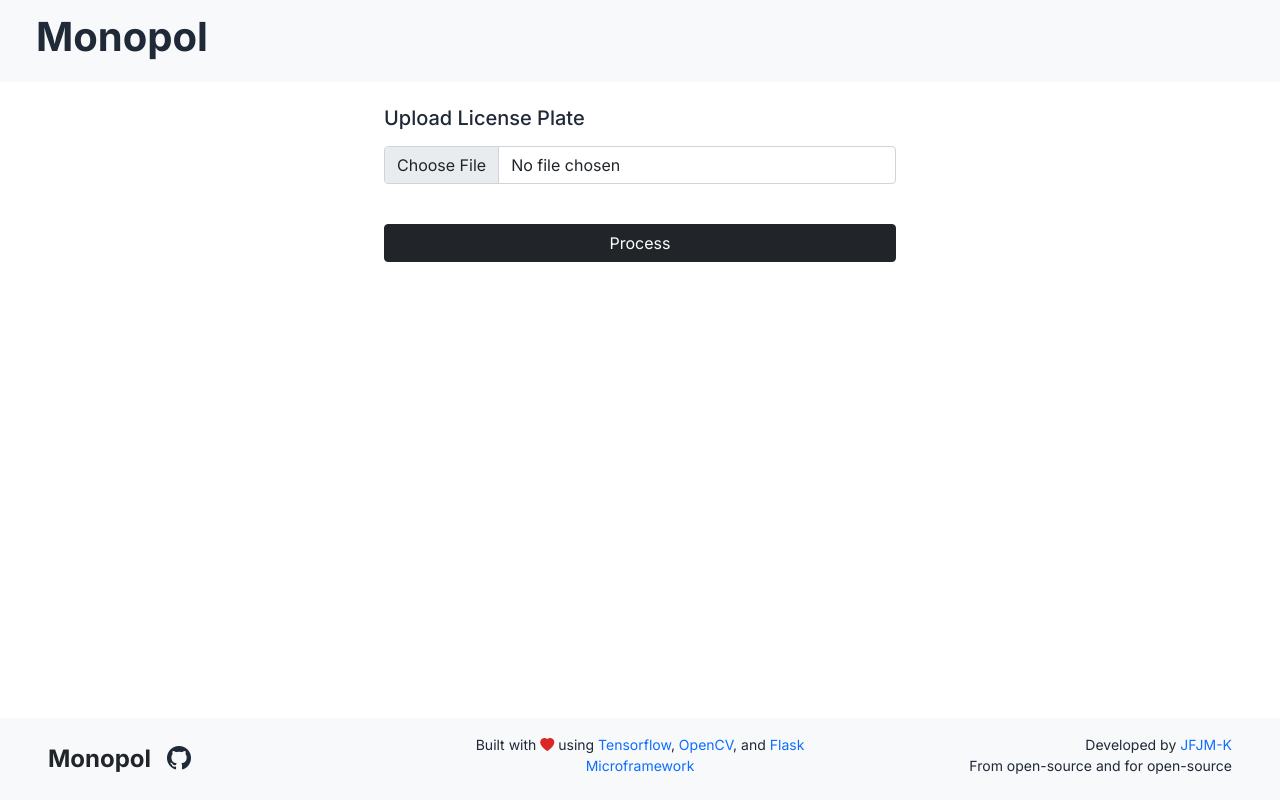
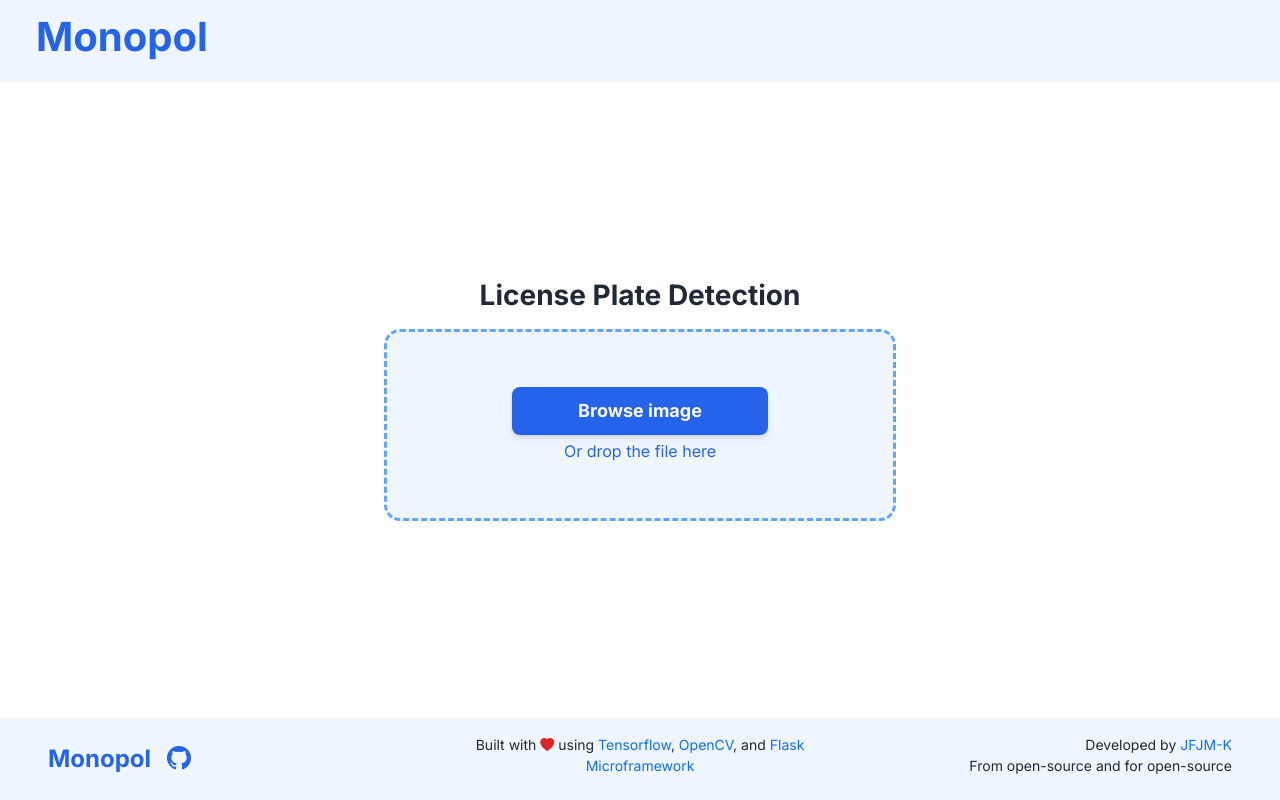
Before and after one commit to ukayaj620/monopol, a Flask app: page / in a window 1280 px wide. Run offline with Flask 2, Linux system fonts and the light colour scheme; some libraries are stand-ins or nearby versions.

Commit message:
feat: brand new Monopol UI

```diff
--- a/app.py
+++ b/app.py
@@ -54,7 +54,7 @@ def index():
         _, buffer = cv2.imencode('.jpg', img=image)
         raw_image = base64.b64encode(buffer).decode("UTF-8")
 
-        return render_template('index.html', raw_image=raw_image, preprocessed_image=base64_crop_characters_plot,
+        return render_template('result.html', raw_image=raw_image, preprocessed_image=base64_crop_characters_plot,
                                classified_text=characters)
 
     return render_template('index.html', raw_image=None, preprocessed_image=None, classified_text=None)
--- /dev/null
+++ b/static/css/index.css
@@ -0,0 +1,39 @@
+.drop-area {
+  width: 32rem;
+  height: 12rem;
+  background-color: #eff6ff;
+  border-radius: 1rem;
+  display: flex;
+  flex-direction: column;
+  justify-content: center;
+  align-items: center;
+  position: relative;
+  border: 0.1875rem dashed #60A5FA;
+}
+
+.upload-input {
+  position: absolute;
+  left: 0;
+  top: 0;
+  height: 100%;
+  width: 100%;
+  cursor: pointer;
+  opacity: 0;
+  &:focus {
+    outline: none;
+  }
+}
+
+.fake-upload-button {
+  background-color: #2563eb;
+  border-radius: 0.5rem;
+  width: 16rem;
+  height: 3rem;
+  display: flex;
+  justify-content: center;
+  align-items: center;
+  color: #fafafa;
+  font-weight: 700;
+  font-size: 1.125rem;
+  filter: drop-shadow(0 4px 3px rgb(0 0 0 / 0.07)) drop-shadow(0 2px 2px rgb(0 0 0 / 0.06));
+}
--- a/templates/base.html
+++ b/templates/base.html
@@ -20,16 +20,16 @@
       href="https://fonts.googleapis.com/css2?family=Inter:wght@300;400;500;600;700&display=swap"
       rel="stylesheet"
     />
+    <link rel="stylesheet" type= "text/css" href= "{{ url_for('static',filename='css/index.css') }}" />
     <title>Monopol</title>
   </head>
   <body
-    class="h-100"
-    style="font-family: 'Inter', sans-serif; color: #1f2937 !important"
+    style="font-family: 'Inter', sans-serif; color: #1f2937 !important; height: 100vh;"
   >
-    <nav class="navbar navbar-light bg-light px-4">
+    <nav class="navbar px-4" style="background-color: #eff6ff">
       <div class="container-fluid">
         <a class="navbar-brand" href="{{ url_for('index') }}">
-          <h1 class="fw-bold" style="color: #1f2937">Monopol</h1>
+          <h1 class="fw-bold" style="color: #2563eb">Monopol</h1>
         </a>
       </div>
     </nav>
@@ -45,17 +45,17 @@
         px-4
         py-2
         fixed-bottom
-        bg-light
       "
+      style="background-color: #eff6ff"
     >
       <div class="ms-sm-4 col d-flex align-items-center">
-        <h4 class="fw-bold m-0 me-3 text-dark">Monopol</h4>
+        <h4 class="fw-bold m-0 me-3" style="color: #2563eb">Monopol</h4>
         <a
           class="me-3"
           target="_blank"
           href="https://github.com/ukayaj620/monopol"
         >
-          <i class="fs-4 bi-github" style="color: #1f2937"></i>
+          <i class="fs-4 bi-github" style="color: #2563eb"></i>
         </a>
       </div>
       <div class="col text-center">
--- a/templates/index.html
+++ b/templates/index.html
@@ -1,36 +1,39 @@
 {% extends "base.html" %} {% block title %} | Check In {% endblock %} {% block
 body %}
-<div class="d-flex flex-column align-items-center">
-  <div
-    class="d-flex flex-column align-items-center w-100"
-    style="max-width: 512px"
-  >
+<div
+  class="d-flex flex-column align-items-center"
+  style="height: calc(100vh - 164px)"
+>
+  <div class="d-flex flex-column w-100 h-100" style="max-width: 512px">
     <form
-      class="mt-4 w-100"
+      id="license-photo-upload-form"
+      class="
+        mt-4
+        w-100
+        h-100
+        d-flex
+        flex-column
+        justify-content-center
+        align-items-center
+      "
       action="{{ url_for('index') }}"
       method="POST"
       enctype="multipart/form-data"
     >
-      <div class="mb-2">
-        <label class="form-label fw-semibold h5 mb-3" for="license-photo">
-          Upload License Plate
-        </label>
+      <h3 class="fw-bold mb-3">License Plate Detection</h3>
+      <div class="drop-area">
+        <span class="fake-upload-button mb-1">Browse image</span>
+        <span id="uploaded-file-name" style="color: #2563eb"
+          >Or drop the file here</span
+        >
         <input
           onchange="readImage(this)"
           type="file"
-          class="form-control"
+          class="upload-input"
           id="license-photo"
           name="license-photo"
           required
         />
-      </div>
-      <div class="my-2 w-100">
-        <img id="license-plate" class="w-100" />
-      </div>
-      <div class="mb-2 mt-2 w-100">
-        <button class="btn btn-dark w-100 fw-semibold rounded-lg" type="submit">
-          Process
-        </button>
       </div>
     </form>
     <div class="mt-4 w-100">
@@ -68,16 +71,11 @@ body %}
   console.log($("#extracted-plate-characters").attr("src"));
   function readImage(input) {
     if (input.files && input.files[0]) {
-      var reader = new FileReader();
+      const fileName = input.files[0].name;
 
-      reader.onload = function (e) {
-        var width = $("#license-plate").attr("src", e.target.result).width();
-        $("#license-plate")
-          .attr("src", e.target.result)
-          .height(parseInt(width / 3));
-      };
+      $("#uploaded-file-name").text(fileName);
 
-      reader.readAsDataURL(input.files[0]);
+      $("#license-photo-upload-form").trigger("submit");
     }
   }
 </script>
```
Also changed, not shown: templates/result.html (added, +36 -0 lines).
